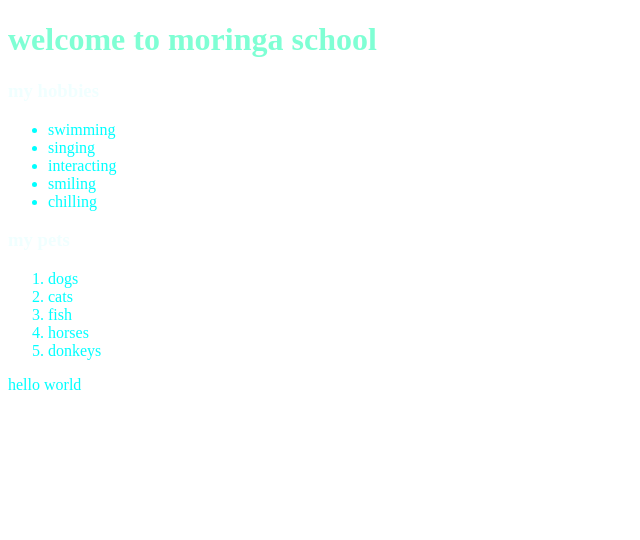
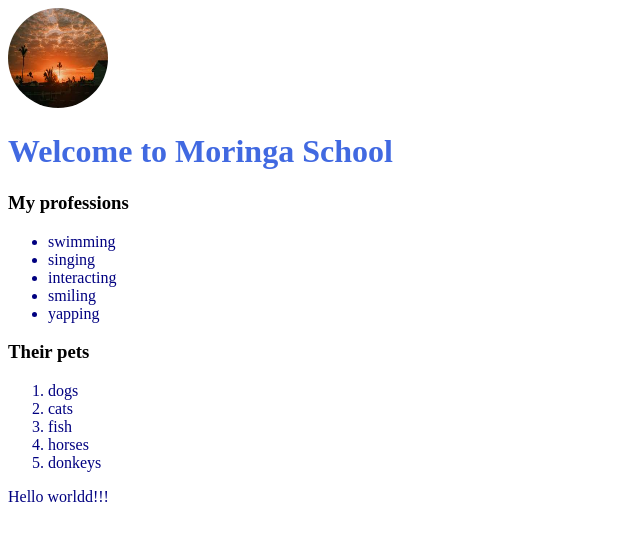
Before and after one commit to elainebuyeke/example, a plain HTML site: page index.html in a window 1280 px wide. Shown: the whole page, without its empty margins (0-640 px from the left). Drawn offline with Linux system fonts and the light colour scheme.

Commit message:
added new changes

```diff
--- a/css/style.css
+++ b/css/style.css
@@ -1,9 +1,14 @@
 *{
-    color: aqua;
+    color: navy;
 }
 h1{
-    color: aquamarine;
+    color: royalblue;
 }
 h3{
-    color: azure;
+    color: black;
 }
+img{
+    height:100px;
+    width: 100px;
+    border-radius: 100%;
+}
--- a/index.html
+++ b/index.html
@@ -7,17 +7,20 @@
     <link rel="stylesheet" href="css/style.css">
 </head>
 <body>
-    <h1>welcome to moringa school</h1>
-    <h3>my hobbies</h3>
+    <div>
+        <img src="images/download.jpeg" alt="elaine">
+    </div>
+    <h1>Welcome to Moringa School</h1>
+    <h3>My professions</h3>
     <ul>
         <Li>swimming </Li>
         <li>singing</li>
         <li>interacting</li>
         <li>smiling</li>
-        <li>chilling</li>
+        <li>yapping</li>
 
     </ul>
-    <h3>my pets </h3>
+    <h3>Their pets </h3>
     <ol>
         <LI>dogs</LI>
         <li>cats</li>
@@ -25,7 +28,8 @@
         <li>horses</li>
         <li>donkeys</li>
     </ol>
-    <p>hello world </p>
+    <p>Hello worldd!!! </p>
+
 
 </body>
 </html>
```
Also changed, not shown: images/download.jpeg (added).
